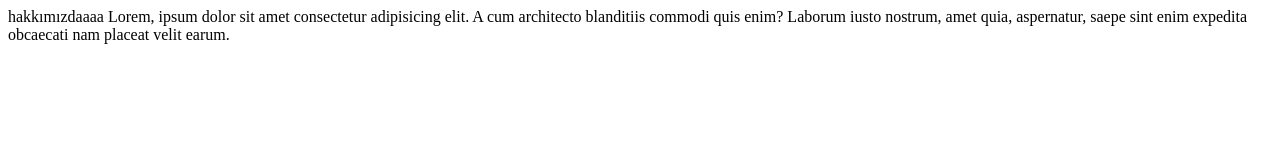
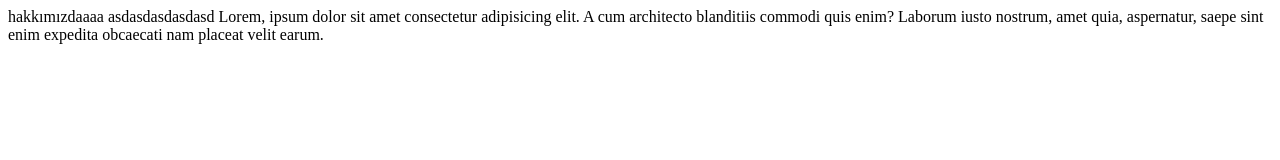
Before and after one commit to mustafabDS/app1, a plain HTML site: page about.html in a window 1280 px wide. Drawn offline with Linux system fonts and the light colour scheme.

Commit message:
Update about.html

```diff
--- a/about.html
+++ b/about.html
@@ -7,7 +7,7 @@
     <title>Document</title>
 </head>
 <body>
-    hakkımızdaaaa
+    hakkımızdaaaa asdasdasdasdasd
     Lorem, ipsum dolor sit amet consectetur adipisicing elit. A cum architecto blanditiis commodi quis enim? Laborum iusto nostrum, amet quia, aspernatur, saepe sint enim expedita obcaecati nam placeat velit earum.
 </body>
 </html>
```
